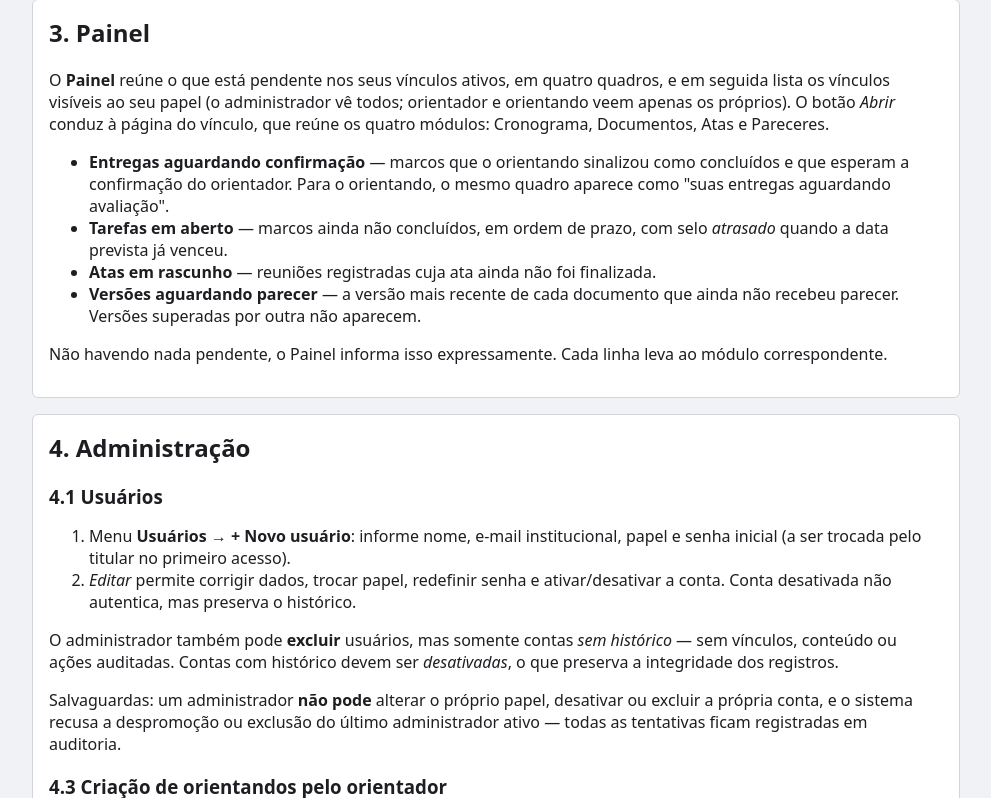
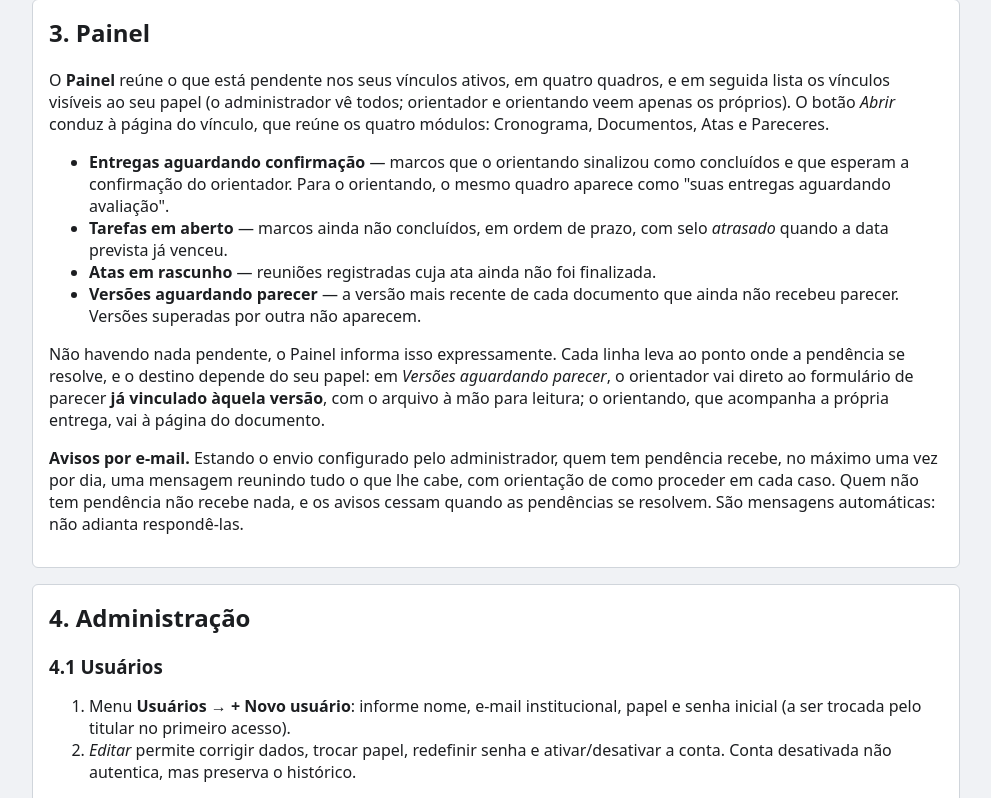
Before and after one commit to demusis/orientacao, a Python web app: template app/templates/main/ajuda.html in a window 1280 px wide. Shown: the part 1229-2027 px from the top of the page, without its empty margins (144-1135 px from the left). Run offline with Jinja, Linux system fonts and the light colour scheme; the template is opened without the code that fills it, so the values that code supplies are empty.

Commit message:
Atualiza Ajuda e README com as mudanças do dia
AJUDA. O Painel passa a explicar que o destino de cada linha depende do
papel — o orientador vai direto ao parecer da versão, o orientando à
página do documento — e menciona os avisos por e-mail, dizendo desde já
que são automáticos.

A seção de pareceres ganhou duas subseções: o caminho curto pelo Painel
e a formatação. A segunda registra uma diferença que pode surpreender:
a ata congela ao ser finalizada, e até lá dá para conferir; o parecer
congela no instante da emissão, sem etapa de conferência. Quem não
souber disso descobre depois de emitir.

README. Funcionalidades, stack e estrutura atualizadas. Nova seção
sobre envio de e-mail e avisos, incluindo o alcance real da cifragem da
senha — protege o vazamento do banco separado do servidor, não o
comprometimento do servidor, porque a aplicação precisa decifrar para
enviar.

Documentadas as variáveis URL_BASE e o novo papel de SECRET_KEY. A
explicação de URL_BASE registra por que o endereço NÃO é deduzido do
cabeçalho Host: sendo o disparo acionado por tráfego qualquer, uma
requisição forjada apontaria os links de todas as mensagens do dia ao
domínio de um atacante.

Em segurança e operação, três invariantes que a revisão de hoje tornou
explícitas: o snapshot guarda também o formato de redação; a marcação é
lida uma vez e emitida por dois caminhos; e migração não importa código
da aplicação, com teste que sobe a cadeia do zero.

Co-Authored-By: Claude Opus 4.8 (1M context) <noreply@anthropic.com>
Claude-Session: https://claude.ai/code/session_01EfkskNuWci8GmgbLaoZUYF

```diff
--- a/app/templates/main/ajuda.html
+++ b/app/templates/main/ajuda.html
@@ -87,7 +87,15 @@
     documento que ainda não recebeu parecer. Versões superadas por outra não aparecem.</li>
   </ul>
   <p>Não havendo nada pendente, o Painel informa isso expressamente. Cada linha leva ao
-  módulo correspondente.</p>
+  ponto onde a pendência se resolve, e o destino depende do seu papel: em
+  <em>Versões aguardando parecer</em>, o orientador vai direto ao formulário de parecer
+  <strong>já vinculado àquela versão</strong>, com o arquivo à mão para leitura; o
+  orientando, que acompanha a própria entrega, vai à página do documento.</p>
+  <p><strong>Avisos por e-mail.</strong> Estando o envio configurado pelo administrador,
+  quem tem pendência recebe, no máximo uma vez por dia, uma mensagem reunindo tudo o que
+  lhe cabe, com orientação de como proceder em cada caso. Quem não tem pendência não
+  recebe nada, e os avisos cessam quando as pendências se resolvem. São mensagens
+  automáticas: não adianta respondê-las.</p>
 </section>
 
 <section id="administracao" class="card">
@@ -351,8 +359,25 @@
     <li><strong>Conteúdo</strong> e <strong>resultado</strong>: aprovado, aprovado com
     ressalvas ou reprovado.</li>
   </ul>
+  <h3>8.1 Caminho mais curto: avaliar pelo Painel</h3>
+  <p>Não é preciso preencher esses campos à mão. No <strong>Painel</strong>, o quadro
+  <em>Versões aguardando parecer</em> traz o botão <em>Emitir parecer</em> em cada linha;
+  o mesmo botão aparece na página do documento, ao lado de cada versão. Por esse caminho o
+  formulário já chega com a versão escolhida e o tipo em "documento", exibindo o título, o
+  número da versão, quem enviou, quando, e um link para baixar o arquivo antes de opinar.
+  Se aquela versão já tiver recebido parecer, um aviso o informa — sem impedir a emissão
+  de outro, pois a decisão é sua.</p>
+  <h3>8.2 Formatação e imutabilidade</h3>
+  <p>O texto do parecer aceita a <strong>mesma formatação das atas</strong> (ver 7.1):
+  títulos, negrito, itálico, listas, citação, tabelas. O que se digita é interpretado na
+  tela e no PDF assinável, a partir da mesma leitura.</p>
   <p>Diferentemente da ata, o parecer <strong>não tem fase de rascunho</strong>: é
   imutável desde a emissão. Revisões de juízo exigem novo parecer.</p>
+  <p class="flash flash-warning">Atenção a uma consequência prática: a ata é congelada ao
+  ser <em>finalizada</em>, e até lá você pode conferir a formatação; o parecer é congelado
+  <strong>no instante da emissão</strong>. Não há etapa de conferência posterior — o que
+  você escreve é o que fica no registro e no PDF. Ao emitir o primeiro, vale abrir a
+  listagem de pareceres para ver como a formatação saiu e calibrar os seguintes.</p>
 </section>
 
 <section id="auditoria" class="card">
```
Also changed, not shown: README.md.
